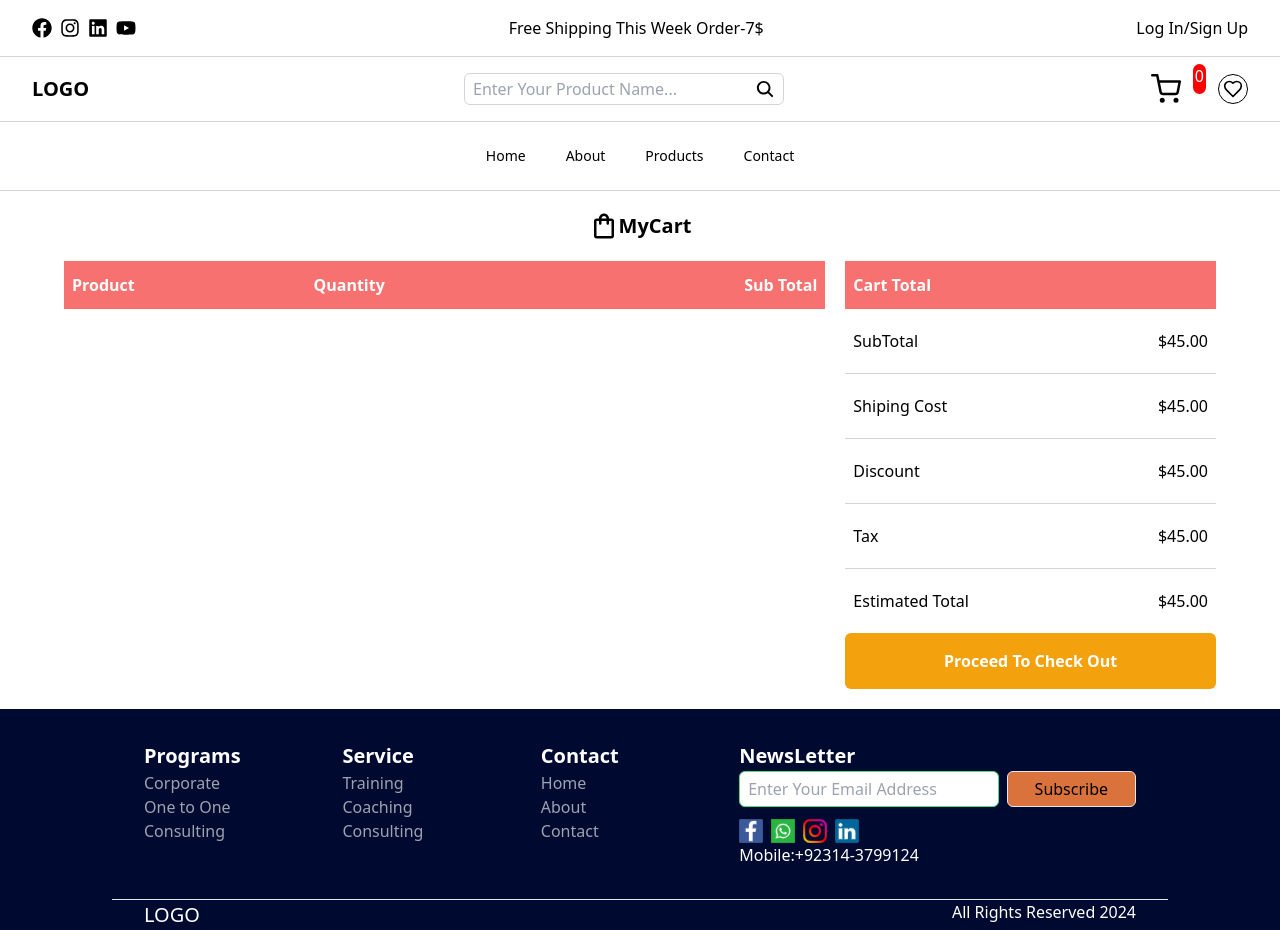
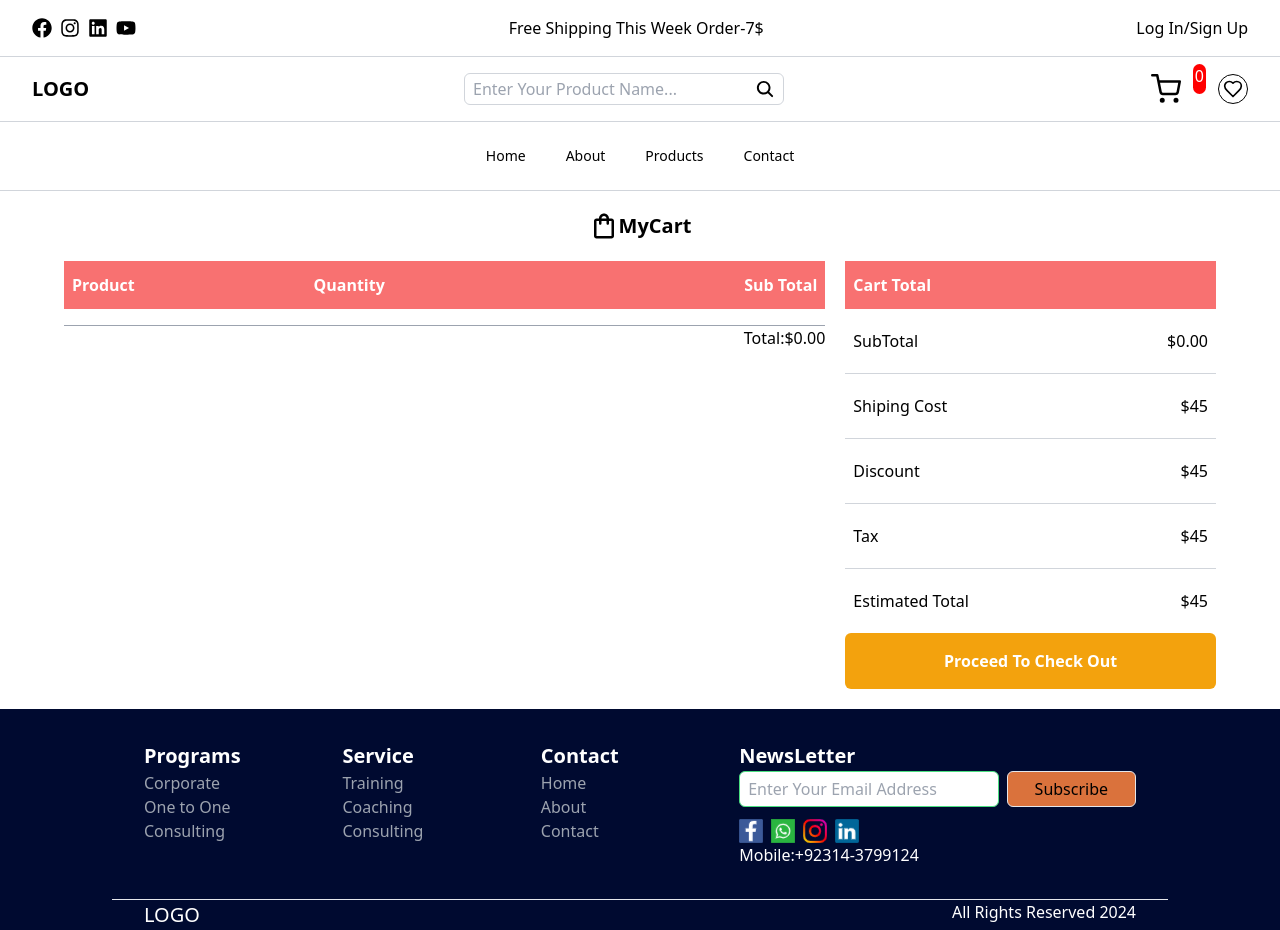
Before and after one commit to itsHaseeb-Hassan/ecomerceApp-fakeStoreApi, a React (Vite) app: page /cart in a window 1280 px wide. Built offline with nearby package versions, Linux system fonts and the light colour scheme.

Commit message:
cart data added prices added and total

```diff
--- a/package.json
+++ b/package.json
@@ -16,7 +16,8 @@
     "react-dom": "^18.2.0",
     "react-icons": "^5.2.1",
     "react-redux": "^9.1.2",
-    "react-router-dom": "^6.23.0"
+    "react-router-dom": "^6.23.0",
+    "redux-persist": "^6.0.0"
   },
   "devDependencies": {
     "@types/react": "^18.2.66",
--- a/src/Redux/Slice/CartSlice.js
+++ b/src/Redux/Slice/CartSlice.js
@@ -10,8 +10,15 @@ const cartSlice=createSlice({
     addItemToCart:(state,action)=>{
         const newItem = action.payload;
         state.cart.push(newItem);
+    },
+    updateCart: (state, action) => {
+
+        return {
+            ...state,
+            cart: action.payload
+        };
     }
     }
 })
-export const {addItemToCart}=cartSlice.actions
+export const {addItemToCart,updateCart}=cartSlice.actions
 export default cartSlice.reducer
--- a/src/Redux/Store.js
+++ b/src/Redux/Store.js
@@ -1,9 +1,24 @@
 import { configureStore } from "@reduxjs/toolkit";
 import productReducer from './Slice/productSlice'
 import cartReducer from './Slice/CartSlice'
+import { persistReducer,persistStore } from "redux-persist";
+import storage from "redux-persist/lib/storage";
+import { combineReducers } from "@reduxjs/toolkit";
+
+const persistConfig={
+    key:'root',
+    storage,
+}
+
+const rootReducer =combineReducers({
+    product:productReducer,
+    cart:cartReducer,
+})
+
+const persistedReducer=persistReducer(persistConfig,rootReducer)
+
 export const store=configureStore({
-    reducer:{
-        product:productReducer,
-        cart:cartReducer,
-    }
+    reducer:persistedReducer,
+    middleware: (getDefaultMiddleware) => getDefaultMiddleware({serializableCheck: false}),
 })
+export const persistor = persistStore(store)
--- a/src/components/Cart.jsx
+++ b/src/components/Cart.jsx
@@ -5,12 +5,13 @@ import TopBar from './TopBar';
 import NavBar from './NavBar';
 import LinksBar from './LinksBar';
 import Footer from './Footer';
-import { useSelector } from 'react-redux';
+import { useSelector,useDispatch } from 'react-redux';
+import { updateCart } from '../Redux/Slice/CartSlice';
 
 const Cart = () => {
     const [openItems, setOpenItems] = useState({});
     const [selectedItems, setSelectedItems] = useState({});
-
+const dispatch=useDispatch()
     const { cart } = useSelector(state => state.cart);
 
     const toggleOptions = (itemId) => {
@@ -22,7 +23,22 @@ const Cart = () => {
         setOpenItems({ ...openItems, [itemId]: false });
     };
 
+    const handleRemove=(itemtoRemove)=>{
+        console.log("item remove",itemtoRemove)
+        const updatedCart = cart?.filter(item => item.id !== itemtoRemove);
+        dispatch(updateCart(updatedCart));
+    }
 
+    const cartTotal = cart.reduce((total, item, index) => {
+        const quantity = selectedItems[index] || 1;
+        return total + (item.price * quantity);
+    }, 0);
+
+    const subtotal=cartTotal;
+    const shippingCost = 45.00;
+    const discount = 45.00;
+    const tax = 45.00;
+    const estimatedTotal = subtotal + shippingCost - discount + tax;
   return (
     <div>
         <TopBar />
@@ -32,8 +48,8 @@ const Cart = () => {
             <MdOutlineShoppingBag  size={30}/>
             <h2 className='text-[20px] font-bold'>MyCart</h2>
          </div>
-         <div className='grid grid-cols-3 gap-5 mx-16'>
-                <div className="overflow-x-auto  col-span-2">
+         <div className='grid grid-cols-3 gap-5 mx-16 '>
+                <div className="overflow-y-hidden overflow-x-auto  col-span-2 pb-28 ">
                     <table className="table-auto  w-full ">
                         <thead>
                             <tr className="bg-red-400 ">
@@ -46,13 +62,13 @@ const Cart = () => {
                             {cart?.map((item, index) => (
                                 <tr key={index}>
                                     <td className='flex '>
-                                        <div className='mx-3 w-[100px] h-[100px] bg-red-400'>
+                                        <div className='mx-3 w-[100px] h-auto '>
                                             <img src={item.image} alt="image" />
                                         </div>
                                         <div className='flex flex-col'>
                                             <span>{item.title}</span>
                                             <span>Price:${item.price}</span>
-                                            <span>Remove</span>
+                                            <span className='text-red-600' onClick={()=>handleRemove(item.id)}>Remove</span>
                                         </div>
                                     </td>
                                     <td className=''>
@@ -67,7 +83,7 @@ const Cart = () => {
                                             </div>
 
                                             {openItems[index] && (
-                                                <div className="origin-top-right top-13 absolute w-56 rounded-md shadow-lg bg-white ring-1 ring-black ring-opacity-5 focus:outline-none" role="menu" aria-orientation="vertical" aria-labelledby="options-menu">
+                                                <div className="origin-top-right top-13 absolute z-10 w-56 rounded-md shadow-lg bg-white ring-1 ring-black ring-opacity-5 focus:outline-none" role="menu" aria-orientation="vertical" aria-labelledby="options-menu">
                                                     <div className="" role="none">
                                                         <a href="#" onClick={() => handleItemClick(index, "1")} className="block px-4 py-2 text-sm text-gray-700 hover:bg-gray-100 hover:text-gray-900" role="menuitem">1</a>
                                                         <a href="#" onClick={() => handleItemClick(index, "2")} className="block px-4 py-2 text-sm text-gray-700 hover:bg-gray-100 hover:text-gray-900" role="menuitem">2</a>
@@ -77,33 +93,37 @@ const Cart = () => {
                                             )}
                                         </div>
                                     </td>
-                                    <td className='text-end py-3 px-2'> ${item.price * (selectedItems[index] || 0)}</td>
+                                    <td className='text-end py-3 px-2'> ${item.price * (selectedItems[index] || 1)}</td>
                                 </tr>
                             ))}
                         </tbody>
                     </table>
+                    <div className='border-t border-gray-400 justify-between flex mt-4'>
+                        <div></div>
+                        <div>Total:${cartTotal.toFixed(2)}</div>
+                    </div>
                 </div>
             <div className=''>
                 <p className='bg-red-400 py-3 text-white font-bold px-2'>Cart Total</p>
                 <div className='py-5 border-b border-gray-300 flex justify-between px-2 '>
                     <span>SubTotal</span>
-                    <span>$45.00</span>
+                    <span>${cartTotal.toFixed(2)}</span>
                 </div>
                 <div className='py-5 border-b border-gray-300 flex justify-between px-2 '>
                     <span>Shiping Cost</span>
-                    <span>$45.00</span>
+                    <span>${shippingCost}</span>
                 </div>
                 <div className='py-5 border-b border-gray-300 flex justify-between px-2 '>
                     <span>Discount</span>
-                    <span>$45.00</span>
+                    <span>${discount}</span>
                 </div>
                 <div className='py-5 border-b border-gray-300 flex justify-between px-2 '>
                     <span>Tax</span>
-                    <span>$45.00</span>
+                    <span>${tax}</span>
                 </div>
                 <div className='py-5  flex justify-between px-2 '>
                     <span>Estimated Total</span>
-                    <span>$45.00</span>
+                    <span>${estimatedTotal}</span>
                 </div>
                 <button className='w-full rounded-md text-white bg-[#F3A20D] py-4 font-bold'>Proceed To Check Out</button>
             </div>
```
Also changed, not shown: 1 other file (tests, documents, lock files or other folders).
